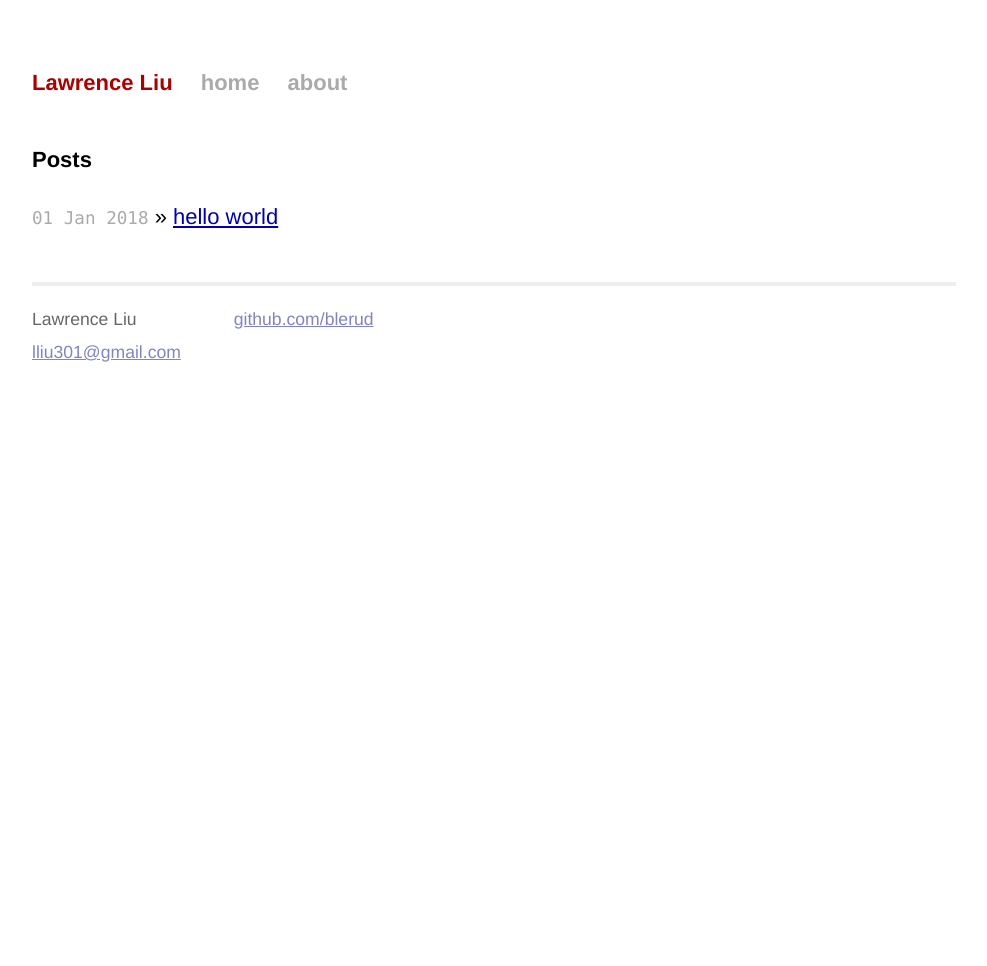
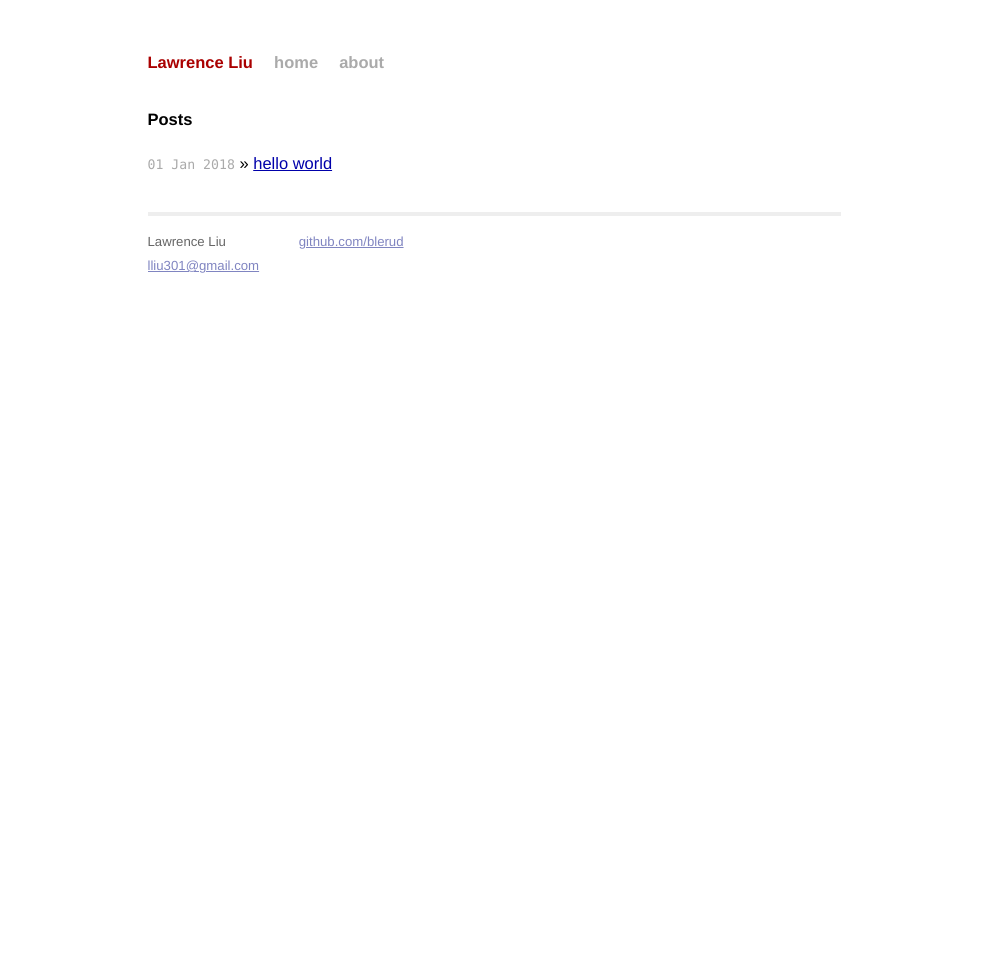
Before and after one commit to blerud/blerud.github.io, a Jekyll site: the page built from index.html, in a window 1280 px wide. Shown: the whole page, without its empty margins (146-1133 px from the left). Built offline with Jekyll 4.4.1, drawn with Linux system fonts in a browser that asks for light colours.

Commit message:
update style

```diff
--- a/css/screen.css
+++ b/css/screen.css
@@ -17,7 +17,7 @@ html, body {
 
 body {
   background-color: white;
-  font: 20px "Helvetica Neue", helvetica, arial, clean, sans-serif;
+  font: 15px "Helvetica Neue", helvetica, arial, clean, sans-serif;
   text-align: center;
 }
 
```
